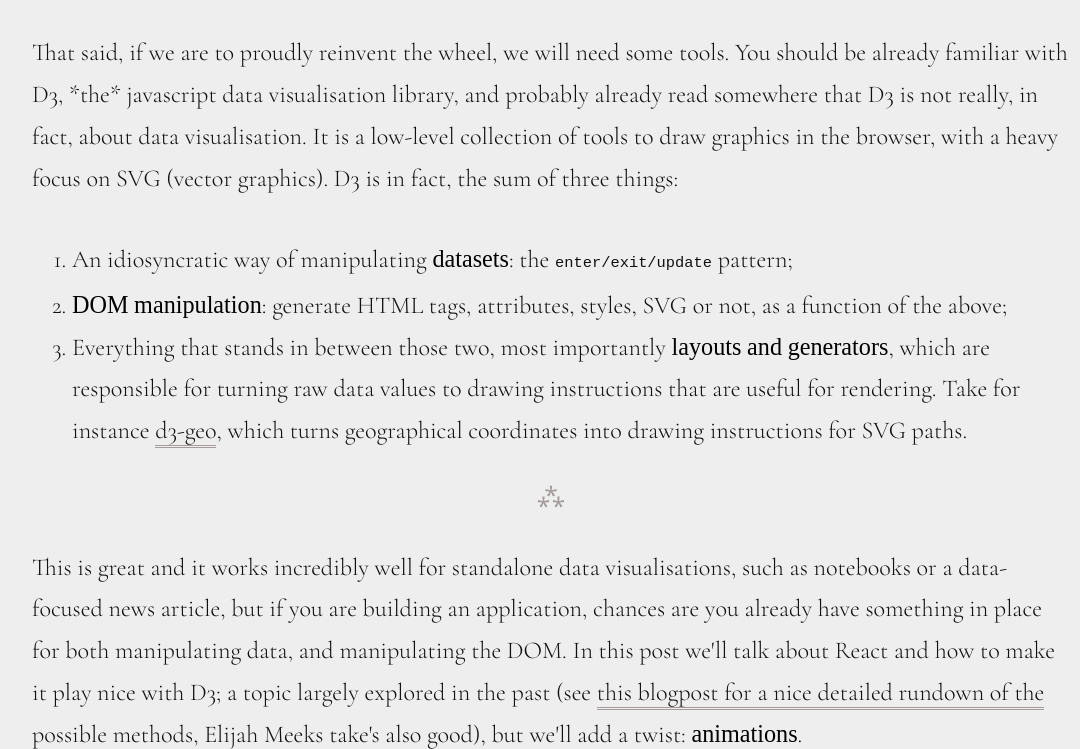
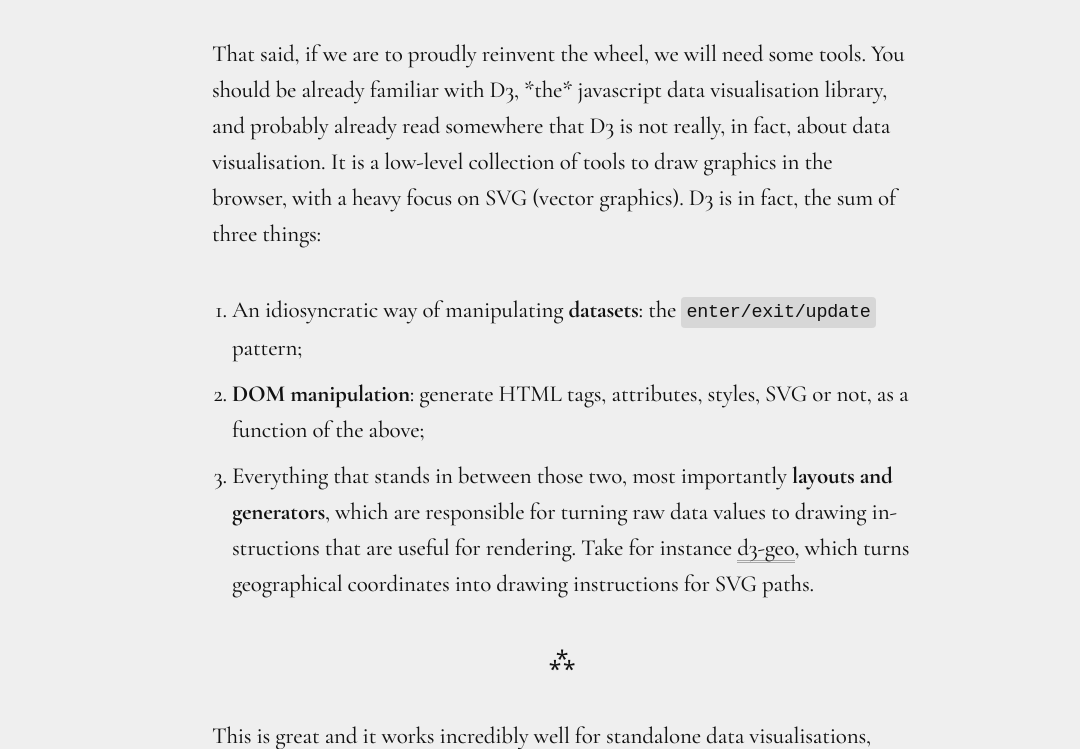
Before and after one commit to satellitestudio/blog, a website: page post/react-spring-d3/index.html in a window 1280 px wide. Shown: the part 1747-2496 px from the top of the page, without its empty margins (78-1158 px from the left). Drawn offline with Linux system fonts and the light colour scheme.

Commit message:
some styling

```diff
--- a/index.css
+++ b/index.css
@@ -1,76 +1,70 @@
 :root {
   --black: #111;
-  --white: #eee;
-  --grey:  rgba(30, 0, 0, 0.35);
-  --lightgrey:  rgba(30, 0, 0, 0.1);
+  --white: #efefef;
+  --lightgrey: rgba(0, 0, 0, 0.3);
 }
 
 @font-face {
-  font-family: 'Cormorant Garamond';
-  src: url('../fonts/subset-CormorantGaramond-Light.woff2') format('woff2'),
-      url('../fonts/subset-CormorantGaramond-Light.woff') format('woff');
-  font-weight: 300;
+  font-family: "Cormorant Garamond";
+  src: url("../fonts/cormorantgaramond-medium.woff2") format("woff2"),
+    url("../fonts/cormorantgaramond-medium.woff") format("woff");
+  font-weight: 400;
   font-style: normal;
 }
 
 @font-face {
-  font-family: 'Cormorant Garamond';
-  src: url('../fonts/subset-CormorantGaramond-LightItalic.woff2') format('woff2'),
-      url('../fonts/subset-CormorantGaramond-LightItalic.woff') format('woff');
-  font-weight: 300;
+  font-family: "Cormorant Garamond";
+  src: url("../fonts/cormorantgaramond-mediumitalic.woff2") format("woff2"),
+    url("../fonts/cormorantgaramond-mediumitalic.woff") format("woff");
+  font-weight: 400;
   font-style: italic;
 }
 
 @font-face {
-  font-family: 'Cormorant Garamond';
-  src: url('../fonts/subset-CormorantGaramond-SemiBold.woff2') format('woff2'),
-      url('../fonts/subset-CormorantGaramond-SemiBold.woff') format('woff');
+  font-family: "Cormorant Garamond";
+  src: url("../fonts/cormorantgaramond-bold.woff2") format("woff2"),
+    url("../fonts/cormorantgaramond-bold.woff") format("woff");
   font-weight: 600;
   font-style: normal;
 }
 
 @font-face {
-  font-family: 'Cormorant Garamond';
-  src: url('../fonts/subset-CormorantGaramond-Regular.woff2') format('woff2'),
-      url('../fonts/subset-CormorantGaramond-Regular.woff') format('woff');
-  font-weight: normal;
-  font-style: normal;
+  font-family: "Cormorant Garamond";
+  src: url("../fonts/cormorantgaramond-bolditalic.woff2") format("woff2"),
+    url("../fonts/cormorantgaramond-bolditalic.woff") format("woff");
+  font-weight: 600;
+  font-style: italic;
 }
 
 html {
   color: var(--black);
   background: var(--white);
-  font-size: 22px;
+  font-size: 10px;
 }
 
 body {
-  font-family: 'Cormorant Garamond', serif;
-  font-weight: 300;
-  margin: 0;
-  padding: 1rem 6rem 10rem 5rem;
+  font-family: "Cormorant Garamond", serif;
+  font-weight: 400;
+  margin: 0 auto;
+  padding: 2rem 1rem;
+  max-width: 100rem;
   -webkit-font-variant-ligatures: discretionary-ligatures;
   -moz-font-variant-ligatures: discretionary-ligatures;
   font-variant-ligatures: discretionary-ligatures;
   -webkit-font-feature-settings: "liga", "dlig";
   -moz-font-feature-settings: "liga", "dlig";
   font-feature-settings: "liga", "dlig";
-  font-display:
+  -webkit-font-smoothing: antialiased;
+  -moz-osx-font-smoothing: grayscale;
+  letter-spacing: -0.02em;
 }
 
 a {
-  /* text-decoration: none; */
   color: var(--black);
-}
-
-b, h2 {
-  color: #000;
-  font-weight: normal;
 }
 
 #logo {
   width: 150px;
-  /* position: sticky;
-  top: 30px; */
 }
 
 #logo svg {
@@ -78,15 +72,47 @@
 }
 
 article {
-  font-weight: 300;
-  font-size: 1.1rem;
-  /* font-size: calc( 32px + (54 - 32) * (100vw - 320px) / ( 840 - 320) ); */
-  line-height: 1.9rem;
-  margin: calc(40vh - 1.5em) auto;
+  font-size: 2.3rem;
+  line-height: 3.6rem;
+  margin: 20rem auto;
+  overflow-wrap: break-word;
+  word-wrap: break-word;
+  -webkit-hyphens: auto;
+  -ms-hyphens: auto;
+  hyphens: auto;
 }
 
-p, figure, ul, cite {
-  margin: 1.3rem 0 1.8rem 0;
+h1 {
+  font-weight: 600;
+  font-size: 4.6rem;
+  line-height: 5.4rem;
+}
+
+p,
+ol,
+ul,
+h1,
+h2,
+pre {
+  max-width: 70rem;
+  margin: 4rem auto !important;
+}
+
+cite {
+  display: block;
+  padding-left: 1.5rem;
+  border-left-style: double;
+  border-left-color: var(--lightgrey);
+  max-width: 56rem;
+  margin: 4rem auto !important;
+  opacity: 0.7;
+}
+
+figure,
+ul,
+ol,
+cite {
+  margin: 4rem 0;
 }
 
 figure {
@@ -95,13 +121,12 @@
 
 figcaption {
   font-style: italic;
-  font-size: 0.8rem;
-  line-height: 1.3rem;
-  /* color: var(--grey) */
+  font-size: 1.8rem;
+  line-height: 2.1rem;
 }
 
 img {
-  border-radius: 4px;
+  border-radius: 0.4rem;
   width: 100%;
 }
 
@@ -116,7 +141,7 @@
 a {
   text-decoration: none;
   border-bottom-style: double;
-  border-bottom-color: var(--grey);
+  border-bottom-color: var(--lightgrey);
 }
 
 a#logo {
@@ -124,15 +149,26 @@
 }
 
 pre {
-  font-size: .7rem !important;
+  font-size: 1.3rem !important;
 }
 
 code {
-  font-size: .7rem
+  font-size: 0.8em;
+  background: rgba(0, 0, 0, 0.1);
+  padding: 0.5rem;
+  border-radius: 0.4rem;
+}
+
+strong {
+  font-weight: 600;
 }
 
 ul {
   list-style-type: circle;
+}
+
+li {
+  margin-bottom: 1rem;
 }
 
 hr {
@@ -140,25 +176,8 @@
 }
 
 hr::after {
-  content: '⁂';
+  content: "⁂";
   text-align: center;
   display: block;
   color: var(--grey);
 }
-
-cite {
-  display: block;
-  margin-left: .2rem;
-  padding-left: .6rem;
-  border-left-style: double;
-  border-left-color: var(--lightgrey);
-}
-
-@media (max-width: 480px) {
-  #logo {
-    width: 150px;
-  }
-  body {
-    padding: 1rem 1rem;
-  }
-}
--- a/post/react-spring-d3/index.html
+++ b/post/react-spring-d3/index.html
@@ -17,20 +17,20 @@
     </svg>
   </a>
 
-  <article>
+  <article lang="en">
 
     <h1>React, D3 and animation: One Spring to rule them all</h1>
 
     <cite>
-      <b>
         One Spring to find them,<br>
         One Spring to bring them all<br>
         And in the transitions hook them<br>
-      </b>
     </cite>
+
     <p>
         When building interactive data visualisation for the web, we should make a decision on a philosophical level:
     </p>
+
     <ul>
       <li>
           use some kind of charting library, where we will be merely picking a bunch of predefined charts (bar chart, scatterplot, <s>pie chart</s> donut chart, etc) and change colors and fonts. Our likely output, sadly, is yet another boring and pointless dashboard;
@@ -39,6 +39,7 @@
           roll up our sleeves, tap into the raw power of the drawing primitives of the web we know and love: the DOM, SVG, Canvas, WebGL. Build something awesome that is faithful to the designer's vision, to the user expectations and to the underlying meaning of the data.
       </li>
     </ul>
+
     <figure>
       <img src="cone.png" alt=""/>
       <figcaption>
@@ -52,23 +53,21 @@
 
     <ol>
       <li>
-        An idiosyncratic way of manipulating <b>datasets</b>: the <code>enter/exit/update</code> pattern;
+        An idiosyncratic way of manipulating <strong>datasets</strong>: the <code>enter/exit/update</code> pattern;
       </li>
       <li>
-        <b>DOM manipulation</b>: generate HTML tags, attributes, styles, SVG or not, as a function of the above;
+        <strong>DOM manipulation</strong>: generate HTML tags, attributes, styles, SVG or not, as a function of the above;
       </li>
       <li>
-        Everything that stands in between those two, most importantly <b>layouts and generators</b>, which are responsible for turning raw data values to drawing instructions that are useful for rendering. Take for instance <a href="https://github.com/d3/d3-geo">d3-geo</a>, which turns geographical coordinates into drawing instructions for SVG paths.
+        Everything that stands in between those two, most importantly <strong>layouts and generators</strong>, which are responsible for turning raw data values to drawing instructions that are useful for rendering. Take for instance <a href="https://github.com/d3/d3-geo">d3-geo</a>, which turns geographical coordinates into drawing instructions for SVG paths.
       </li>
     </ol>
-
 
     <hr />
 
     <p>
-      This is great and it works incredibly well for standalone data visualisations, such as notebooks or a data-focused news article, but if you are building an application, chances are you already have something in place for both manipulating data, and manipulating the DOM. In this post we'll talk about React and how to make it play nice with D3; a topic largely explored in the past (see <a href="https://medium.com/@tibotiber/react-d3-js-balancing-performance-developer-experience-4da35f912484">this blogpost for a nice detailed rundown of the possible methods</a>, <a href="https://medium.com/@Elijah_Meeks/interactive-applications-with-react-d3-f76f7b3ebc71">Elijah Meeks take</a>'s also good), but we'll add a twist: <b>animations</b>.
+      This is great and it works incredibly well for standalone data visualisations, such as notebooks or a data-focused news article, but if you are building an application, chances are you already have something in place for both manipulating data, and manipulating the DOM. In this post we'll talk about React and how to make it play nice with D3; a topic largely explored in the past (see <a href="https://medium.com/@tibotiber/react-d3-js-balancing-performance-developer-experience-4da35f912484">this blogpost for a nice detailed rundown of the possible methods</a>, <a href="https://medium.com/@Elijah_Meeks/interactive-applications-with-react-d3-f76f7b3ebc71">Elijah Meeks take</a>'s also good), but we'll add a twist: <strong>animations</strong>.
     </p>
-
 
     <figure>
       <img src="react-d3.png" alt="A D3 - React Venn diagram courtesy of Tom McWright. React: Components; React and D3: Dom; D3: Math, scale, layout, utilities, etc">
@@ -84,7 +83,7 @@
     </p>
 
     <p>
-      You will end up with dealing with two completely opposite programming paradigms: a headache now, and a nightmare 3 months from now. From experience, our take is simple: <b>do not, ever, let D3 anywhere near the DOM in a React app</b>.
+      You will end up with dealing with two completely opposite programming paradigms: a headache now, and a nightmare 3 months from now. From experience, our take is simple: <strong>do not, ever, let D3 anywhere near the DOM in a React app</strong>.
     </p>
 
     <hr />
@@ -93,32 +92,22 @@
       Instead, we'll be taking a leap of faith and write our own DOM in React, from the most humble bar chart to the most convoluted bivariate tilegrid map (yes, <a href="https://xeno.graphics/bivariate-tilegrid-map/">it's a thing</a>).
     </p>
     <p>
-      In the case of the former, we can draw things using divs, and bypass D3 entirely, apart from its very useful <a href="https://github.com/d3/d3-scale">scales</a>. For more complex use cases, we will need to know some SVG basics, and use what D3 is incredibly great at: <b>the math</b>, in the form of layouts and generators, as explained earlier. This gives you full control of the presentation, while sparing you yet another StackOverflow search for that trigonometry formula.
-    </p>
-
-    <p>
-
+      In the case of the former, we can draw things using divs, and bypass D3 entirely, apart from its very useful <a href="https://github.com/d3/d3-scale">scales</a>. For more complex use cases, we will need to know some SVG basics, and use what D3 is incredibly great at: <strong>the math</strong>, in the form of layouts and generators, as explained earlier. This gives you full control of the presentation, while sparing you yet another StackOverflow search for that trigonometry formula.
     </p>
 
     <p>
       We will see that in action in the following examples: a radial bar chart, a sankey, and a spinning globe.
     </p>
 
-
-
     <hr />
 
     <iframe src="https://codesandbox.io/embed/d3-react-bubble-chart-92lfm?fontsize=14" title="d3 React bubble chart" allow="geolocation; microphone; camera; midi; vr; accelerometer; gyroscope; payment; ambient-light-sensor; encrypted-media" style="width:100%; height:500px; border:0; border-radius: 4px; overflow:hidden;" sandbox="allow-modals allow-forms allow-popups allow-scripts allow-same-origin"></iframe>
 
-
     <iframe src="https://codesandbox.io/embed/radial-bar-chart-react-d3-spring-hooks-2lul1?fontsize=14" title="radial bar chart react + d3 + spring + hooks" allow="geolocation; microphone; camera; midi; vr; accelerometer; gyroscope; payment; ambient-light-sensor; encrypted-media" style="width:100%; height:500px; border:0; border-radius: 4px; overflow:hidden;" sandbox="allow-modals allow-forms allow-popups allow-scripts allow-same-origin"></iframe>
-
-
 
     <iframe src="https://codesandbox.io/embed/sankey-react-d3-spring-hooks-c7vef?fontsize=14" title="sankey react + d3 + spring + hooks" allow="geolocation; microphone; camera; midi; vr; accelerometer; gyroscope; payment; ambient-light-sensor; encrypted-media" style="width:100%; height:500px; border:0; border-radius: 4px; overflow:hidden;" sandbox="allow-modals allow-forms allow-popups allow-scripts allow-same-origin"></iframe>
 
     <iframe src="https://codesandbox.io/embed/miniglobe-with-d3-react-spring-rz7nl?fontsize=14" title="Miniglobe with D3 + React + Spring" allow="geolocation; microphone; camera; midi; vr; accelerometer; gyroscope; payment; ambient-light-sensor; encrypted-media" style="width:100%; height:500px; border:0; border-radius: 4px; overflow:hidden;" sandbox="allow-modals allow-forms allow-popups allow-scripts allow-same-origin"></iframe>
-
 
     <p>
         But. D3 still has many things we need, and chiefly: the math. From simple things like scales, to complex layout tasks, such as projecting GeoJSON coordinates to screen space and "rendering" those into SVG path instructions.
@@ -157,7 +146,7 @@
     </p>
 
     <figure>
-      <img class="small" src="no.gif" alt="Michael Schott says no">
+      <img class="small" src="no.gif" alt="Michael Scott says no">
     </figure>
 
     <p>
```
Also changed, not shown: fonts/cormorantgaramond-bold.woff (added), fonts/cormorantgaramond-bold.woff2 (added), fonts/cormorantgaramond-bolditalic.woff (added), fonts/cormorantgaramond-bolditalic.woff2 (added), fonts/cormorantgaramond-medium.woff (added), fonts/cormorantgaramond-medium.woff2 (added), fonts/cormorantgaramond-mediumitalic.woff (added), fonts/cormorantgaramond-mediumitalic.woff2 (added), fonts/subset-CormorantGaramond-Light.woff (deleted), fonts/subset-CormorantGaramond-Light.woff2 (deleted), fonts/subset-CormorantGaramond-LightItalic.woff (deleted), fonts/subset-CormorantGaramond-LightItalic.woff2 (deleted), fonts/subset-CormorantGaramond-Regular.woff (deleted), fonts/subset-CormorantGaramond-Regular.woff2 (deleted), 2 more files.
